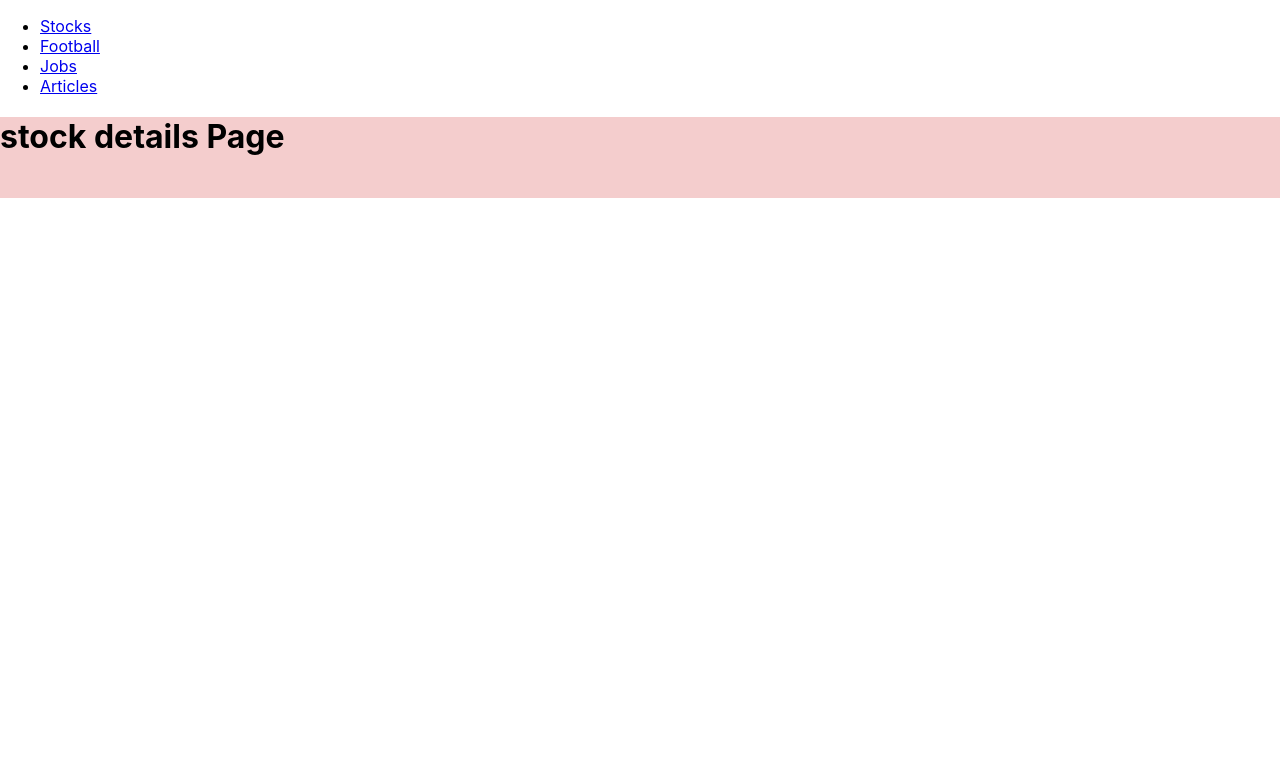
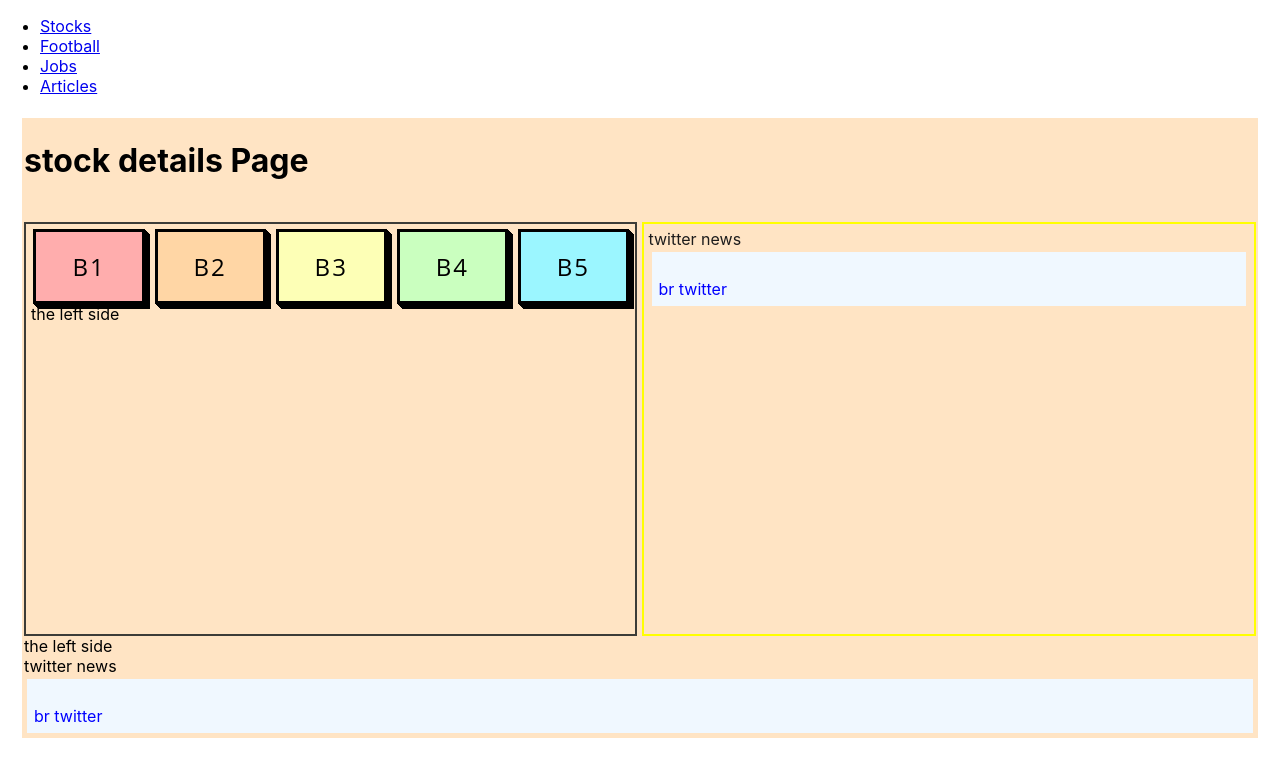
Before and after one commit to s45andrew/display, a React (Create React App) app: page / in a window 1280 px wide. Shown: the top 776 px of the page. Built offline with nearby package versions, Linux system fonts and the light colour scheme; no server answers.

Commit message:
Updated news articles

```diff
--- a/src/App.css
+++ b/src/App.css
@@ -41,10 +41,52 @@
 }
 .football{
   background-color: silver;
+  margin-left: 5px;
 }
 .stocks{
   background-color: rgb(244, 205, 205);
-}.jobs{
+}
+
+.joiner {
+  display: flex;          /* Use Flexbox to arrange items */
+  flex-direction: row;    /* Display divs side by side */
+}
+.flex-container {
+  display: flex;
+}
+.flex-child {
+  flex: 1;
+  border: 2px solid yellow;
+}
+
+
+.right {
+  flex:1; width:45%;
+  background-color: rgb(78, 56, 56);
+  color: white;           /* Change font color */
+  padding: 10px;
+  margin-right: 10px;     /* Space between divs */
+}
+
+.right:myTwitter {
+
+  margin: 3px;
+  padding: 7px;
+
+  border-width: 3px;
+  border-color: rgb(246, 246, 249);
+  color: blue;
+          }
+
+
+
+
+
+.other {
+  color: green; /* Add color for demonstration */
+}
+
+.jobs{
   background-color: rgb(208, 243, 177);
 }
 @keyframes App-logo-spin {
--- a/src/App.js
+++ b/src/App.js
@@ -4,7 +4,7 @@ import { JobProvider } from './comp/jobContext';
 import { SportProvider } from './comp/sportContext';
 import { NewsProvider } from './comp/newsContext';
 import JobList from './comp/jobs';
-import Football from './comp/football';
+import SportsFetcher from './comp/sportsFetcher';
 import Stocks from './comp/stocks';
 import Articles from './comp/articles';
 
@@ -33,7 +33,7 @@ const App = () => {
               </nav>
               <Routes>
                 <Route path="/jobs" element={<JobList />} />
-                <Route path="/football" element={<Football />} />
+                <Route path="/football" element={<SportsFetcher />} />
                 <Route path="/articles" element={<Articles />} />
                 <Route path="/" element={<Stocks />} />
               </Routes>
--- a/src/comp/articles.js
+++ b/src/comp/articles.js
@@ -1,67 +1,41 @@
 import React, { useEffect, useState } from 'react';
 import axios from 'axios';
-import './articles.css';
 
-const Articles = () => {
-  const [articles, setArticles] = useState([]);
-  const [error, setError] = useState(null);
+const S3DataFetcher = () => {
+  const [data, setData] = useState(null);
 
   useEffect(() => {
-    const fetchArticles = async () => {
+    const fetchData = async () => {
       try {
-        const response = await axios.get('https://e9gttwg1yi.execute-api.eu-west-2.amazonaws.com/dev/articles');
-        console.log('Fetched data:', response.data);
-        if (response.data && response.data.body) {
-          const parsedData = JSON.parse(response.data.body);
-          if (Array.isArray(parsedData)) {
-            setArticles(parsedData);
-          } else {
-            console.error('Parsed data is not an array:', parsedData);
-            setError('Data format is incorrect.');
-          }
-        } else {
-          console.error('Response data is invalid:', response.data);
-          setError('Data format is incorrect.');
-        }
+        const url = 'https://myfrantic.s3.eu-west-2.amazonaws.com/local-news-data.json'; // Replace with your S3 object URL
+
+        const response = await axios.get(url);
+        setData(response.data);
       } catch (error) {
-        console.error('Error fetching articles:', error);
-        setError('Error fetching articles.');
+        console.error('Error fetching data from S3:', error);
       }
     };
-    fetchArticles();
+
+    fetchData();
   }, []);
 
-  if (error) {
-    return <div>{error}</div>;
-  }
-
   return (
-    <div className='articles'>
-        <h1>Articles</h1>
-
-    <div className='joiner'>
-
-      <div className='Left'>
-      <ul>
-        {articles.length > 0 ? (
-          articles.map((article, index) => (
-            <li key={index}>
-              <a href={article.url} target="_blank" rel="noopener noreferrer">
-                {article.title}
-              </a>
-            </li>
-          ))
-        ) : (
-          <li>No articles found.</li>
-        )}
-      </ul>
-      </div>
-      <div className='right'>
-           <h3> more details</h3>
-      </div>
-    </div>
+    <div style={{ padding: '20px' }}>
+      <h1>Local News</h1>
+      {data ? (
+        <div>
+          {data.map((article, index) => (
+            <div key={index} style={{ margin: '20px 0', border: '1px solid #ccc', padding: '10px' }}>
+              <h2>{article.article}</h2>
+              <p>{article.details}</p>
+            </div>
+          ))}
+        </div>
+      ) : (
+        <p>Loading...</p>
+      )}
     </div>
   );
 };
 
-export default Articles;
+export default S3DataFetcher;
--- /dev/null
+++ b/src/comp/sportsFetcher.js
@@ -0,0 +1,40 @@
+import React, { useEffect, useState } from 'react';
+import axios from 'axios';
+
+const SportsFetcher = () => {
+  const [articles, setArticles] = useState([]);
+  const [loading, setLoading] = useState(true);
+
+  useEffect(() => {
+    const fetchData = async () => {
+      try {
+        const response = await axios.get('http://localhost:3000/scrape');
+        setArticles(response.data);
+        setLoading(false);
+      } catch (error) {
+        console.error('Error fetching data:', error);
+        setLoading(false);
+      }
+    };
+
+    fetchData();
+  }, []);
+
+  if (loading) {
+    return <p>Loading...</p>;
+  }
+
+  return (
+    <div>
+      <h1>Sports Articles</h1>
+      {articles.map((article, index) => (
+        <div key={index} style={{ margin: '20px 0', border: '1px solid #ccc', padding: '10px' }}>
+          <h2>{article.title}</h2>
+          <p>{article.details}</p>
+        </div>
+      ))}
+    </div>
+  );
+};
+
+export default SportsFetcher;
--- /dev/null
+++ b/src/comp/stocks.css
@@ -0,0 +1,116 @@
+.stocks{
+
+    background-color: bisque;
+     padding:2px;margin:22px;
+  }
+
+
+  .flex-container {
+    display: flex;
+}
+.flex-child {
+    flex: 1;
+    border: 2px solid yellow;
+    padding :5px; color :rgb(29, 28, 28);
+}
+.flex-child:first-child {
+    margin-right: 5px;
+    border: 2px solid rgb(60, 60, 56);
+    padding-right: 3px;
+    color :black;
+    height: 50vh;
+}
+
+
+
+  .myTwitter {
+
+    margin: 3px;
+    padding: 7px;
+    background-color: aliceblue;
+    border-width: 3px;
+    border-color: rgb(246, 246, 249);
+    color: blue;
+     }
+
+
+     .button-container {
+        display: flex;
+        justify-content: space-around; /* Space buttons with a fixed gap */
+        gap: 5px; /* Reduced gap between buttons */
+      }
+
+      .button-54 {
+        font-family: "Open Sans", sans-serif;
+        font-size: 16px;
+        letter-spacing: 2px;
+        text-decoration: none;
+        text-transform: uppercase;
+        color: #000;
+        cursor: pointer;
+        border: 3px solid;
+        padding: 0.25em 0.5em;
+        box-shadow: 1px 1px 0px 0px, 2px 2px 0px 0px, 3px 3px 0px 0px, 4px 4px 0px 0px, 5px 5px 0px 0px;
+        position: relative;
+        -webkit-user-select: none;
+        user-select: none;
+
+        touch-action: manipulation;
+      }
+
+      /* Larger screen sizes */
+      @media (min-width: 768px) {
+        .button-54 {
+          font-size: 20px; /* Increase font size */
+          padding: 0.5em 1em; /* Increase padding */
+        }
+      }
+
+      @media (min-width: 1024px) {
+        .button-54 {
+          font-size: 24px; /* Further increase font size */
+          padding: 0.75em 1.5em; /* Further increase padding */
+        }
+      }
+
+      /* Different colors using nth-child */
+      .button-54:nth-child(1) {
+        background-color: #ffadad;
+      }
+
+      .button-54:nth-child(2) {
+        background-color: #ffd6a5;
+      }
+
+      .button-54:nth-child(3) {
+        background-color: #fdffb6;
+      }
+
+      .button-54:nth-child(4) {
+        background-color: #caffbf;
+      }
+
+      .button-54:nth-child(5) {
+        background-color: #9bf6ff;
+      }
+
+      /* Hover effects for different buttons */
+      .button-54:nth-child(1):hover {
+        background-color: #ff4c4c; /* More noticeable change */
+      }
+
+      .button-54:nth-child(2):hover {
+        background-color: #ffa34d; /* More noticeable change */
+      }
+
+      .button-54:nth-child(3):hover {
+        background-color: #ffff4d; /* More noticeable change */
+      }
+
+      .button-54:nth-child(4):hover {
+        background-color: #70ff70; /* More noticeable change */
+      }
+
+      .button-54:nth-child(5):hover {
+        background-color: #4dcfff; /* More noticeable change */
+      }
--- a/src/comp/stocks.js
+++ b/src/comp/stocks.js
@@ -1,11 +1,42 @@
 // src/components/About.js
 import React from 'react';
-import '../App.css';
 
+import '../comp/stocks.css';
 const Stock = () => {
   return  (
   <div className='stocks'>
             <h1>stock details Page</h1><br />
+            <div class="flex-container">
+
+  <div class="flex-child magenta">
+  <div class="button-container">
+  <button class="button-54" role="button">b1</button>
+  <button class="button-54" role="button">b2</button>
+  <button class="button-54" role="button">b3</button>
+  <button class="button-54" role="button">b4</button>
+  <button class="button-54" role="button">b5</button>
+</div>
+
+  the left side
+  </div>
+
+  <div class="flex-child green">
+  twitter news<br />
+                                    <div className='myTwitter'><br />br twitter
+                                          <br />
+                                    </div>
+  </div>
+
+</div>
+            <div className='jooiner'>
+                   <div className='other'>the left side</div>
+                                 <div className='right'>
+                                    twitter news<br />
+                                    <div className='myTwitter'><br />br twitter
+                                          <br />
+                                    </div>
+                                  </div>
+            </div>
             </div>
   );
 };
```
